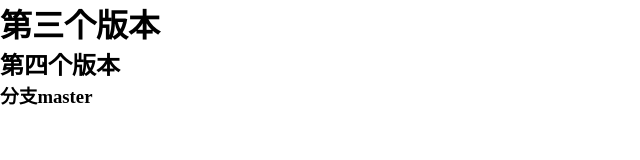
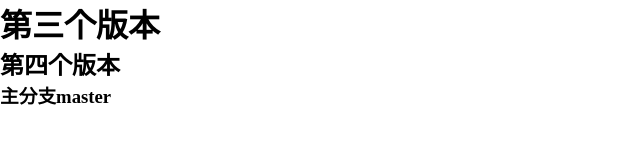
Before and after one commit to 52Taurus/gitLearn, a plain HTML site: page index.html in a window 1280 px wide. Shown: the full height of the page, 0-640 px from the left. Drawn offline with Linux system fonts and the light colour scheme.

Commit message:
modfied word

```diff
--- a/index.html
+++ b/index.html
@@ -10,6 +10,6 @@
 <body>
     <h1>第三个版本</h1>
     <h2>第四个版本</h2>
-    <h3>分支master</h3>
+    <h3>主分支master</h3>
 </body>
 </html>
```
